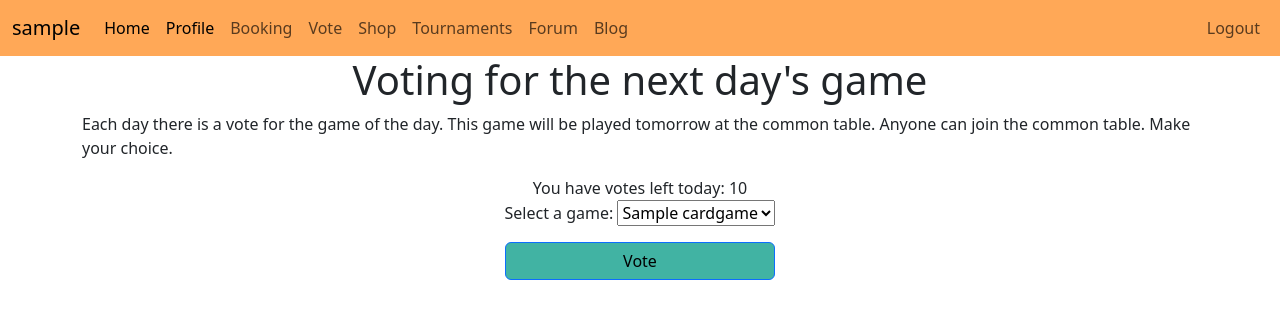
After one commit to Crusazer/CozyGames, a Django app: template cozygames/templates/cozygames/voting.html in a window 1280 px wide. The commit adds this page. Shown: the top 319 px of the page. Run offline with Django 5.2, Linux system fonts and the light colour scheme; a user stored in the database is signed in; tables that the repository leaves empty hold one stand-in row (values such as "Sample post"); the template is opened without the code that fills it: values that come from a table or form of the project are taken from there, most other values are stand-ins (such as "Sample title", 1, 10 or a date in 2020); parts of the project's set-up code (start-up, migrations or seed data) failed here and were passed over.

Commit message:
Added new models, view for voting day's game. Setup admin for this. Added schedule task to update voting

```diff
--- a/cozygames/forms.py
+++ b/cozygames/forms.py
@@ -1,5 +1,7 @@
 from django import forms
 from django.utils import timezone
+
+from cozygames.models import CardGame
 
 
 class DateInput(forms.DateInput):
@@ -12,3 +14,9 @@ class BookingDateForm(forms.Form):
     date = forms.DateField(
         widget=DateInput(attrs={'min': timezone.datetime.today().strftime('%Y-%m-%d'),
                                 'max': (timezone.datetime.today() + timezone.timedelta(days=10)).strftime('%Y-%m-%d')}))
+
+
+class VotingForm(forms.Form):
+    """Voting for to vote from game"""
+    game_choices = CardGame.objects.all().values_list('id', 'name')
+    game = forms.ChoiceField(choices=game_choices, label='Select a game')
--- /dev/null
+++ b/cozygames/templates/cozygames/voting.html
@@ -0,0 +1,37 @@
+{% extends 'base.html' %}
+{% block title %}CozyGames: Voting{% endblock %}
+{% block body %}
+<div class="container">
+    <div class="row justify-content-center">
+        <div class="col-12">
+            <h1 class="text-center">Voting for the next day's game</h1>
+            <div class="row-6 d-flex justify-content-center">
+                Each day there is a vote for the game of the day. This game will be played tomorrow at the common table.
+                Anyone can join the common table. Make your choice.
+            </div>
+            <div class="my-3"></div>
+            {% if user.is_authenticated %}
+            <div class="row-1 d-flex justify-content-center">
+                You have votes left today: {{ left_votes }}
+            </div>
+            <div class="row-1 d-flex justify-content-center">
+                <form action="{% url 'cozygames:voting' %}" method="POST">
+                    {% csrf_token %}
+                    {{ form.as_p }}
+                    <input type="submit" class="btn btn-outline-primary w-100" value="Vote"
+                           data-toggle="modal" data-target="#profileModal"
+                           style="background-color: #41B3A3; color: black;"
+                           onmouseover="this.style.color='white'"
+                           onmouseout="this.style.color='black'">
+                </form>
+            </div>
+            {% else %}
+            <div class="row-1 d-flex justify-content-center">
+                Login to vote!
+            </div>
+            {% endif %}
+        </div>
+    </div>
+</div>
+
+{% endblock %}
--- a/cozygames/urls.py
+++ b/cozygames/urls.py
@@ -7,5 +7,7 @@ urlpatterns = [
     path('booking/', views.BookingView.as_view(), name='booking'),
     path('booking_table/', views.BookingTableView.as_view(), name='booking_table'),
     path('booking/cancel_bookings/', views.CancelReservation.as_view(), name='cancel_bookings'),
-    path('booking/booking_history/', views.BookingHistoryView.as_view(), name='booking_history')
+    path('booking/booking_history/', views.BookingHistoryView.as_view(), name='booking_history'),
+    path('booking/voting/', views.VotingView.as_view(), name='voting'),
+    path('booking/card_game_info/', views.get_game_info, name='card_get_info')
 ]
--- a/cozygames_core/templates/base.html
+++ b/cozygames_core/templates/base.html
@@ -32,10 +32,10 @@
                     <a class="nav-link" href="{% url 'cozygames:booking' %}">Booking</a>
                 </li>
                 <li class="nav-item">
-                    <a class="nav-link" href="#">Shop</a>
+                    <a class="nav-link" href="{% url 'cozygames:voting' %}">Vote</a>
                 </li>
                 <li class="nav-item">
-                    <a class="nav-link" href="#">Vote</a>
+                    <a class="nav-link" href="#">Shop</a>
                 </li>
                 <li class="nav-item">
                     <a class="nav-link" href="#">Tournaments</a>
```
Also changed, not shown: cozygames/admin.py (+22 -1 lines), cozygames/models.py (+40 -0 lines), cozygames/schedule_tasks.py (+35 -1 lines), cozygames/views.py (+40 -4 lines), cozygames_core/celery.py (+7 -0 lines), cozygames/migrations/0003_cardgame_voting_vote.py (added).
